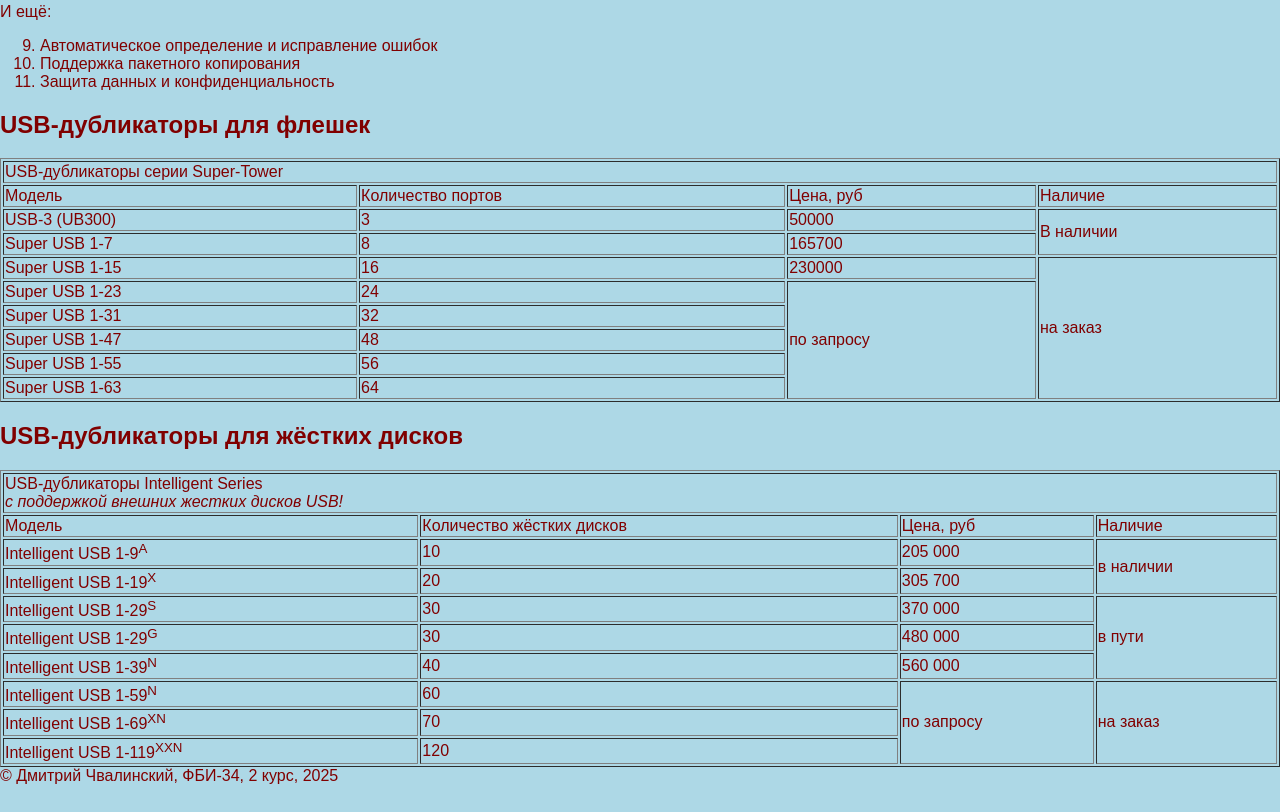
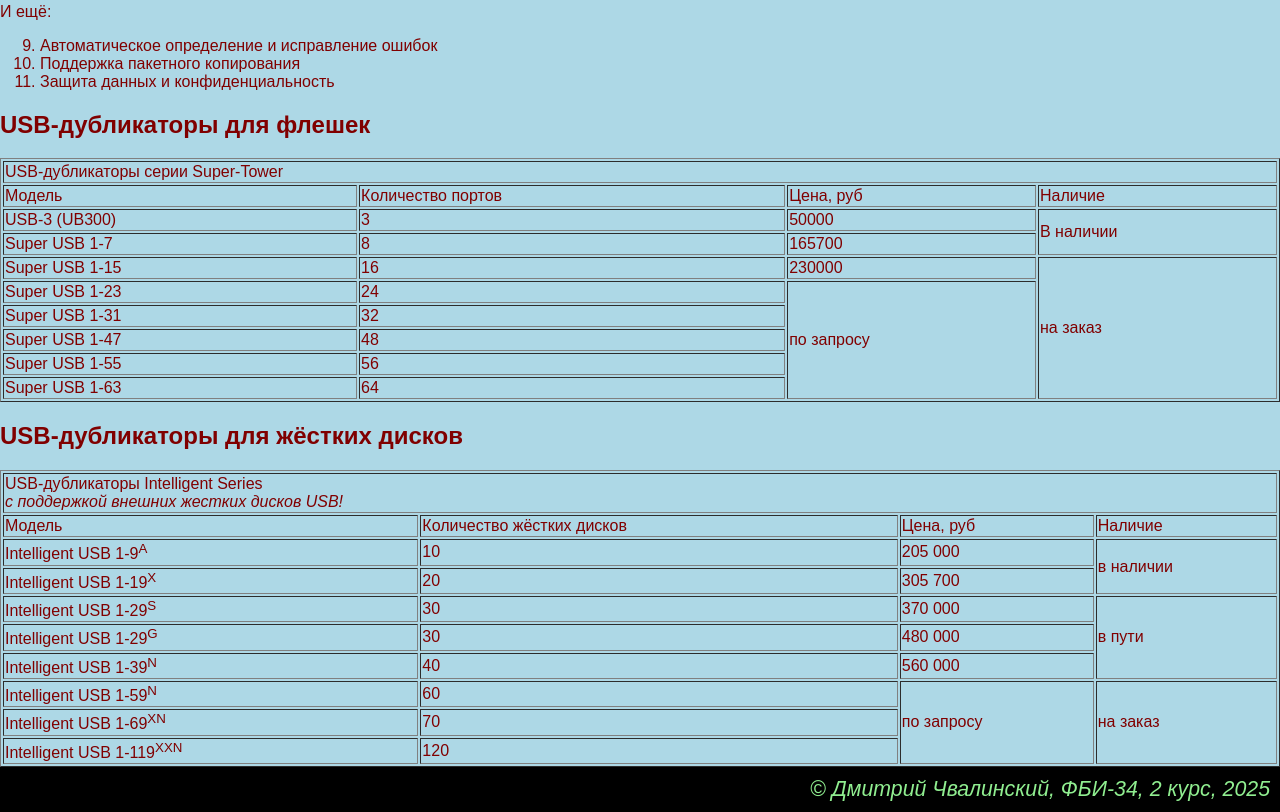
Before and after one commit to f14rky/web-front-labs, a plain HTML site: page lab2/usb.html in a window 1280 px wide. Shown: the part 700-1512 px from the top of the page. Before the commit the page ends 1485 px from the top, so only its background shows below. Drawn offline with Linux system fonts and the light colour scheme.

Commit message:
Стили подвала

```diff
--- a/lab2/usb.html
+++ b/lab2/usb.html
@@ -190,7 +190,7 @@
 
         </main>
 
-        <footer>
+        <footer style="background-color: black;color: lightgreen; font-size: 16pt; padding: 10px; font-style: italic; text-align-last: right;">
             &copy; Дмитрий Чвалинский, ФБИ-34, 2 курс, 2025
         </footer>
 
```
